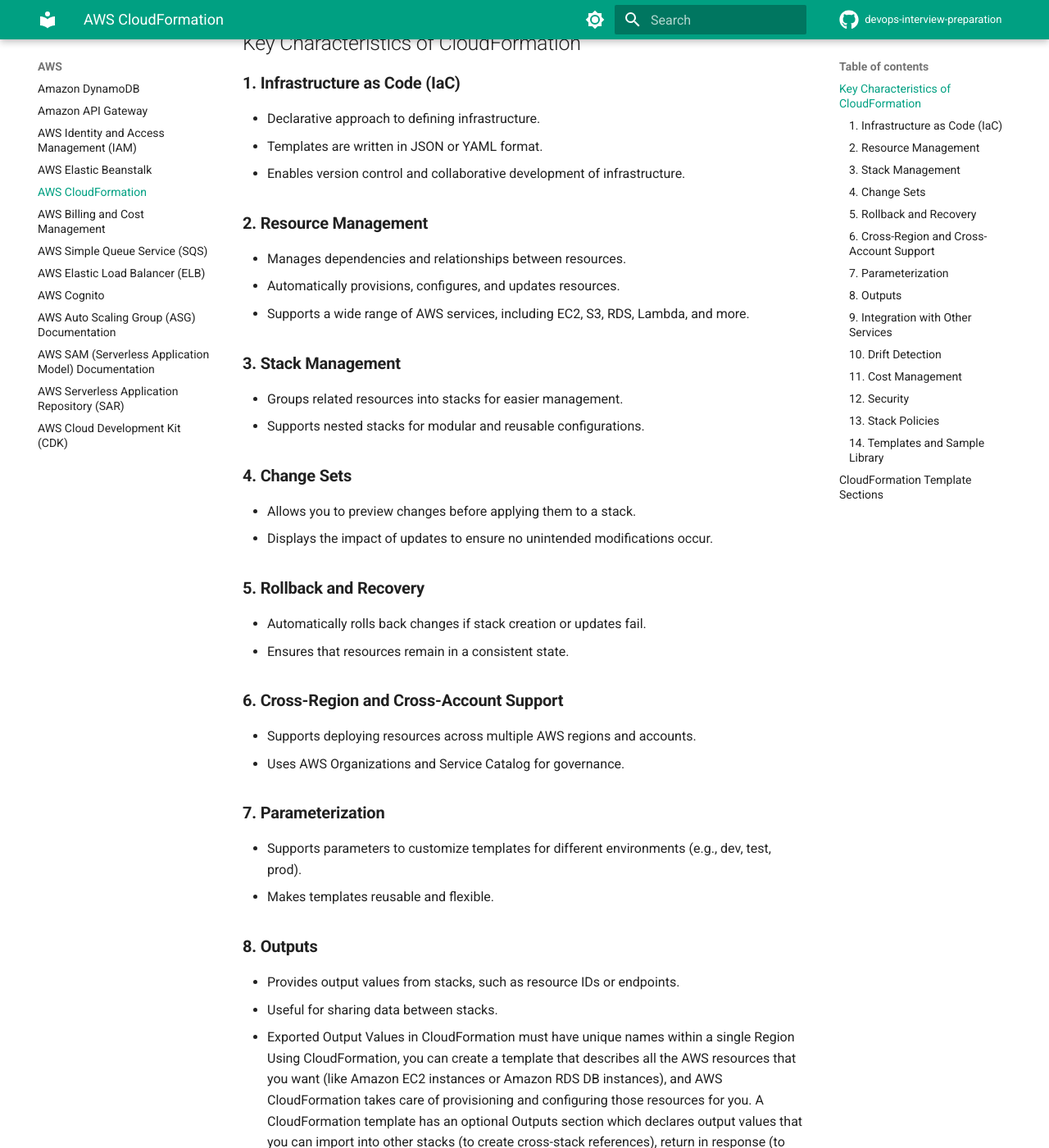
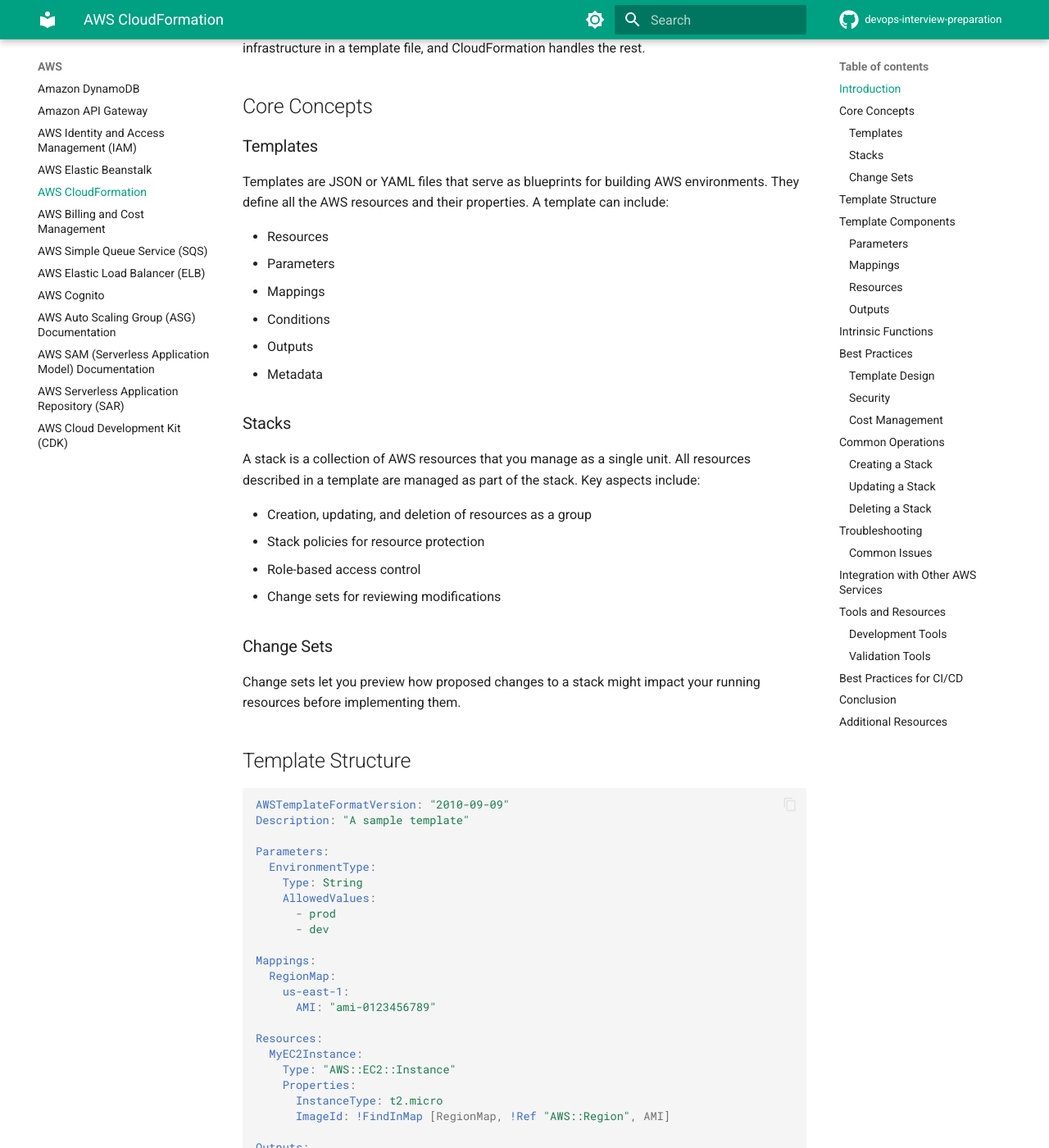
Before and after one commit to alelapi/devops-interview-preparation, an MkDocs documentation site: the page built from docs/aws/cloud_formation.md, in a window 1280 px wide and 1400 px high, scrolled down 375 px. Shown: the whole window at 82% size. Built offline with MkDocs 1.6.1 and Material for MkDocs 9.7.7, drawn with Linux system fonts in a browser that asks for light colours; comment, search, counter and statistics services are not loaded; some of the changed text lies outside the part shown.

Commit message:
fix cloud formation

````diff
--- a/docs/aws/cloud_formation.md
+++ b/docs/aws/cloud_formation.md
@@ -1,135 +1,233 @@
 # AWS CloudFormation
 
-AWS CloudFormation is an Infrastructure-as-Code (IaC) service provided by AWS that enables developers to model, provision, and manage AWS resources in a predictable and repeatable way. Using CloudFormation templates, you can define the infrastructure and configuration for your application in a JSON or YAML file, and AWS handles the provisioning and configuration.
+## Introduction
 
-## Key Characteristics of CloudFormation
+AWS CloudFormation is a service that enables you to model, provision, and manage AWS resources by treating infrastructure as code. It allows you to create and manage a collection of AWS resources using templates written in JSON or YAML format. Instead of manually creating and configuring resources through the AWS Console, you can describe your desired infrastructure in a template file, and CloudFormation handles the rest.
 
-### **1. Infrastructure as Code (IaC)**
+## Core Concepts
 
-- Declarative approach to defining infrastructure.
-- Templates are written in JSON or YAML format.
-- Enables version control and collaborative development of infrastructure.
+### Templates
+Templates are JSON or YAML files that serve as blueprints for building AWS environments. They define all the AWS resources and their properties. A template can include:
 
-### **2. Resource Management**
+- Resources
+- Parameters
+- Mappings
+- Conditions
+- Outputs
+- Metadata
 
-- Manages dependencies and relationships between resources.
-- Automatically provisions, configures, and updates resources.
-- Supports a wide range of AWS services, including EC2, S3, RDS, Lambda, and more.
+### Stacks
+A stack is a collection of AWS resources that you manage as a single unit. All resources described in a template are managed as part of the stack. Key aspects include:
 
-### **3. Stack Management**
+- Creation, updating, and deletion of resources as a group
+- Stack policies for resource protection
+- Role-based access control
+- Change sets for reviewing modifications
 
-- Groups related resources into stacks for easier management.
-- Supports nested stacks for modular and reusable configurations.
+### Change Sets
+Change sets let you preview how proposed changes to a stack might impact your running resources before implementing them.
 
-### **4. Change Sets**
+## Template Structure
 
-- Allows you to preview changes before applying them to a stack.
-- Displays the impact of updates to ensure no unintended modifications occur.
+```yaml
+AWSTemplateFormatVersion: "2010-09-09"
+Description: "A sample template"
 
-### **5. Rollback and Recovery**
+Parameters:
+  EnvironmentType:
+    Type: String
+    AllowedValues:
+      - prod
+      - dev
 
-- Automatically rolls back changes if stack creation or updates fail.
-- Ensures that resources remain in a consistent state.
+Mappings:
+  RegionMap:
+    us-east-1:
+      AMI: "ami-0123456789"
 
-### **6. Cross-Region and Cross-Account Support**
+Resources:
+  MyEC2Instance:
+    Type: "AWS::EC2::Instance"
+    Properties:
+      InstanceType: t2.micro
+      ImageId: !FindInMap [RegionMap, !Ref "AWS::Region", AMI]
 
-- Supports deploying resources across multiple AWS regions and accounts.
-- Uses AWS Organizations and Service Catalog for governance.
+Outputs:
+  InstanceID:
+    Description: "Instance ID"
+    Value: !Ref MyEC2Instance
+```
 
-### **7. Parameterization**
+## Template Components
 
-- Supports parameters to customize templates for different environments (e.g., dev, test, prod).
-- Makes templates reusable and flexible.
+### Parameters
+Parameters enable you to input custom values to your template each time you create or update a stack.
 
-### **8. Outputs**
+```yaml
+Parameters:
+  InstanceType:
+    Description: EC2 instance type
+    Type: String
+    Default: t2.micro
+    AllowedValues:
+      - t2.micro
+      - t2.small
+      - t2.medium
+```
 
-- Provides output values from stacks, such as resource IDs or endpoints.
-- Useful for sharing data between stacks.
-- Exported Output Values in CloudFormation must have unique names within a single Region
-  Using CloudFormation, you can create a template that describes all the AWS resources that you want (like Amazon EC2 instances or Amazon RDS DB instances), and AWS CloudFormation takes care of provisioning and configuring those resources for you.
-  A CloudFormation template has an optional Outputs section which declares output values that you can import into other stacks (to create cross-stack references), return in response (to describe stack calls), or view on the AWS CloudFormation console. For example, you can output the S3 bucket name for a stack to make the bucket easier to find.
-  You can use the Export Output Values to export the name of the resource output for a cross-stack reference. For each AWS account, export names must be unique within a region.
+### Mappings
+Mappings are fixed key-value pairs that you can use to specify conditional parameter values.
 
-### **9. Integration with Other Services**
+```yaml
+Mappings:
+  EnvironmentToInstanceType:
+    dev:
+      instanceType: t2.micro
+    prod:
+      instanceType: t2.small
+```
 
-- Integrates with AWS services like CodePipeline, CodeDeploy, and Config for CI/CD and compliance.
-- Supports custom resources for extending functionality.
+### Resources
+Resources are the AWS components that will be created and configured.
 
-### **10. Drift Detection**
+```yaml
+Resources:
+  MyS3Bucket:
+    Type: AWS::S3::Bucket
+    Properties:
+      BucketName: !Sub "${AWS::StackName}-bucket"
+      VersioningConfiguration:
+        Status: Enabled
+```
 
-- Identifies changes made to resources outside of CloudFormation.
-- Ensures stack resources remain in sync with the template.
+### Outputs
+Outputs declare values that you can import into other stacks or view in the AWS Console.
 
-### **11. Cost Management**
+```yaml
+Outputs:
+  BucketName:
+    Description: Name of the created bucket
+    Value: !Ref MyS3Bucket
+    Export:
+      Name: !Sub "${AWS::StackName}-BucketName"
+```
 
-- No additional cost for using CloudFormation; you pay for the underlying resources.
-- Supports cost estimation by defining resource configurations in templates.
+## Intrinsic Functions
 
-### **12. Security**
+CloudFormation provides several built-in functions for template management:
 
-- Supports IAM policies to control access to CloudFormation actions.
-- Templates can specify resource-level permissions for fine-grained access control.
+- `!Ref` - References parameters or resources
+- `!GetAtt` - Gets an attribute from a resource
+- `!Sub` - Substitutes variables in a string
+- `!Join` - Joins values with a delimiter
+- `!Split` - Splits a string into a list
+- `!Select` - Selects an item from a list
+- `!FindInMap` - Returns a named value from a mapping
 
-### **13. Stack Policies**
+## Best Practices
 
-- Define what updates are allowed to stack resources during updates.
-- Protect critical resources from accidental modifications.
+### Template Design
+- Use descriptive names for resources
+- Implement proper tagging strategy
+- Use parameters for values that change
+- Implement proper error handling
+- Use nested stacks for reusable components
 
-### **14. Templates and Sample Library**
+### Security
+- Use IAM roles and policies
+- Implement stack policies
+- Enable encryption where possible
+- Use VPC endpoints
+- Follow the principle of least privilege
 
-- AWS provides sample templates to get started quickly.
-- Extensive documentation and examples for various use cases.
+### Cost Management
+- Use cost allocation tags
+- Implement lifecycle policies
+- Consider reserved instances
+- Monitor resource usage
 
-## CloudFormation Template Sections
+## Common Operations
 
-CloudFormation templates are structured into specific sections, each serving a unique purpose:
+### Creating a Stack
+```bash
+aws cloudformation create-stack \
+  --stack-name my-stack \
+  --template-body file://template.yaml \
+  --parameters ParameterKey=EnvironmentType,ParameterValue=prod
+```
 
-1. **AWSTemplateFormatVersion** (Optional)
+### Updating a Stack
+```bash
+aws cloudformation update-stack \
+  --stack-name my-stack \
+  --template-body file://template.yaml
+```
 
-   - Specifies the template format version.
-   - Example: `"2010-09-09"`.
+### Deleting a Stack
+```bash
+aws cloudformation delete-stack \
+  --stack-name my-stack
+```
 
-2. **Description** (Optional)
+## Troubleshooting
 
-   - Provides a text description of the template's purpose.
+### Common Issues
 
-3. **Metadata** (Optional)
+1. **Stack Creation Failures**
+   - Check resource limits
+   - Verify IAM permissions
+   - Review dependency order
 
-   - Defines additional information about the template.
+2. **Update Failures**
+   - Use change sets to preview changes
+   - Check for protected resources
+   - Verify resource properties
 
-4. **Parameters** (Optional)
+3. **Deletion Failures**
+   - Check for deletion policies
+   - Verify termination protection
+   - Review stack dependencies
 
-   - Enables customization of template behavior by defining input values.
-   - Example: Instance types, VPC IDs, or resource names.
+## Integration with Other AWS Services
 
-5. **Mappings** (Optional)
+CloudFormation integrates with numerous AWS services:
 
-   - Defines static values that can be referenced elsewhere in the template.
-   - Example: Region-specific AMI IDs.
+- AWS Organizations
+- AWS Config
+- AWS Service Catalog
+- AWS Systems Manager
+- AWS CodePipeline
+- AWS CodeBuild
+- AWS CodeDeploy
 
-6. **Conditions** (Optional)
+## Tools and Resources
 
-   - Specifies conditions for resource creation.
-   - Example: Create a resource only in a specific region.
+### Development Tools
+- AWS CloudFormation Designer
+- AWS CLI
+- AWS SDK
+- IDE plugins
 
-7. **Resources** (Required)
+### Validation Tools
+- cfn-lint
+- CloudFormation Guard
+- TaskCat
 
-   - Defines the AWS resources to be created or managed.
-   - Example: EC2 instances, S3 buckets, Lambda functions.
+## Best Practices for CI/CD
 
-8. **Outputs** (Optional)
+- Use version control for templates
+- Implement automated testing
+- Use change sets in deployment pipeline
+- Maintain separate stacks for different environments
+- Implement proper rollback strategies
 
-   - Provides information about created resources, such as ARNs or IP addresses.
-   - Useful for cross-stack references.
+## Conclusion
 
-9. **Transform** (Optional)
+AWS CloudFormation is a powerful service for infrastructure as code that enables consistent and repeatable deployments of AWS resources. By following best practices and utilizing its features effectively, you can manage complex infrastructure efficiently and reliably.
 
-   - Specifies macros to process the template.
-   - Example: Use of AWS::Include for reusable template snippets.
+## Additional Resources
 
-10. **Hooks** (Optional, for specific use cases)
-    - Used to automate actions or workflows during stack operations.
-
----
-
-AWS CloudFormation simplifies the process of managing and deploying infrastructure by automating the creation, configuration, and management of AWS resources. It helps enforce consistency, scalability, and repeatability across development, testing, and production environments.
+- [Official AWS CloudFormation Documentation](https://docs.aws.amazon.com/cloudformation/)
+- [AWS CloudFormation Sample Templates](https://aws.amazon.com/cloudformation/resources/templates/)
+- [AWS CloudFormation Workshop](https://cfn101.workshop.aws/)
+- [CloudFormation Registry](https://docs.aws.amazon.com/AWSCloudFormation/latest/UserGuide/registry.html)
````
